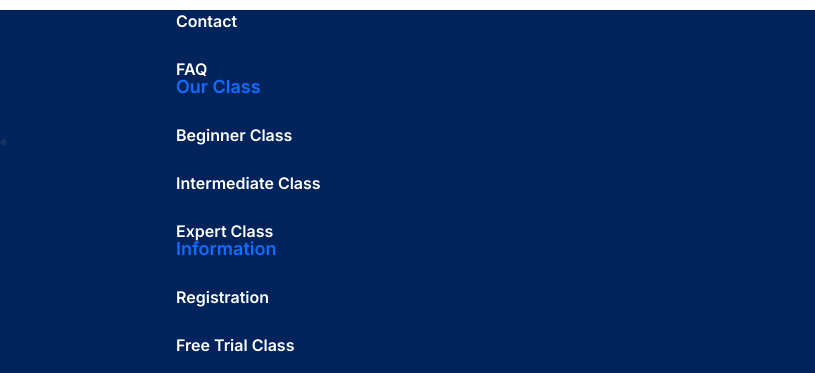
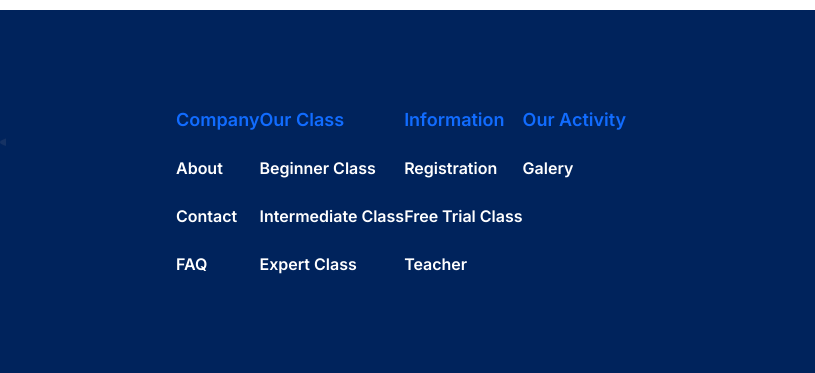
Before and after one commit to Lucaslmp77/Lucas-Mendes---Entrega-final---Landing-page, a plain HTML site: page index.html in a window 1280 px wide. Shown: the part 3990-4363 px from the top of the page, 465-1280 px from the left. Drawn offline with Linux system fonts and the light colour scheme.

Commit message:
footer add estilo ao container da direita

```diff
--- a/style.css
+++ b/style.css
@@ -492,3 +492,8 @@ fieldset .campo {
     width: 377px;
     margin-right: 164px;
 }
+
+.rodapecont2 {
+    display: flex;
+    width: 625px;
+}
```
